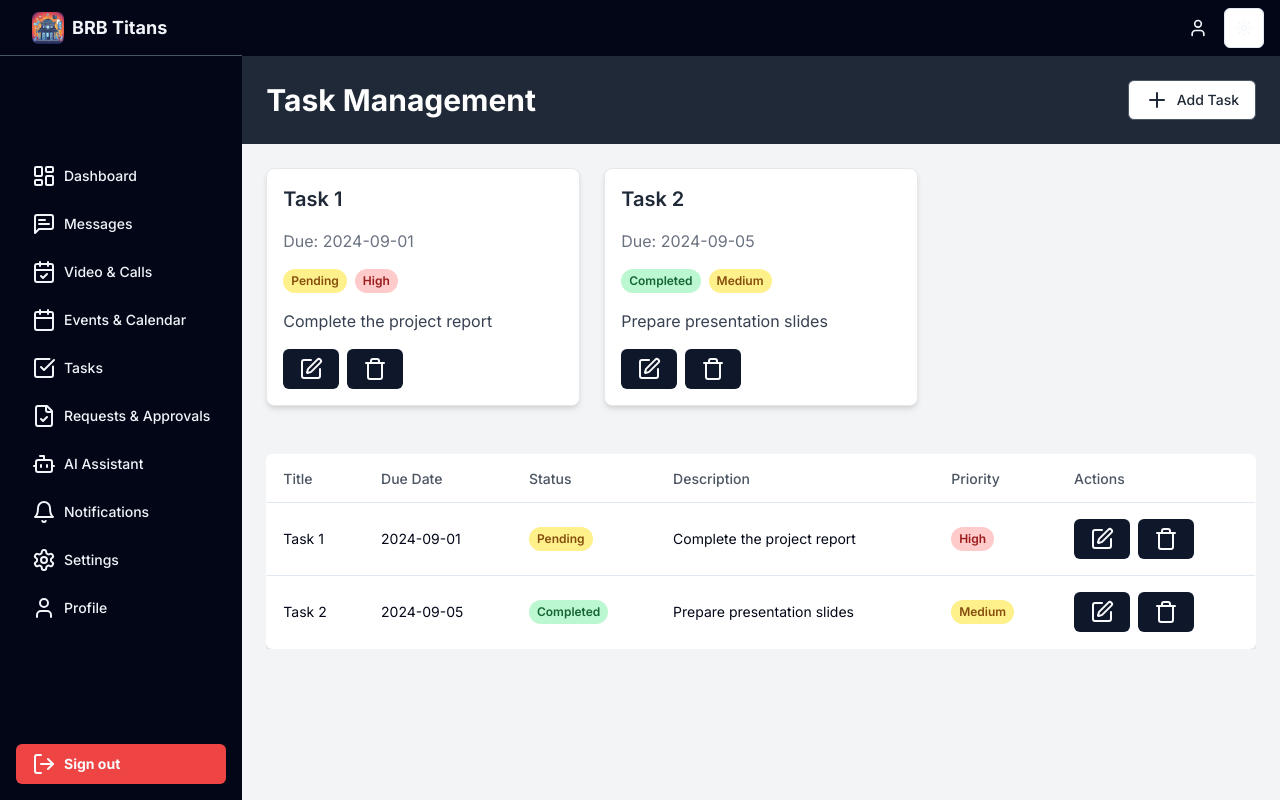
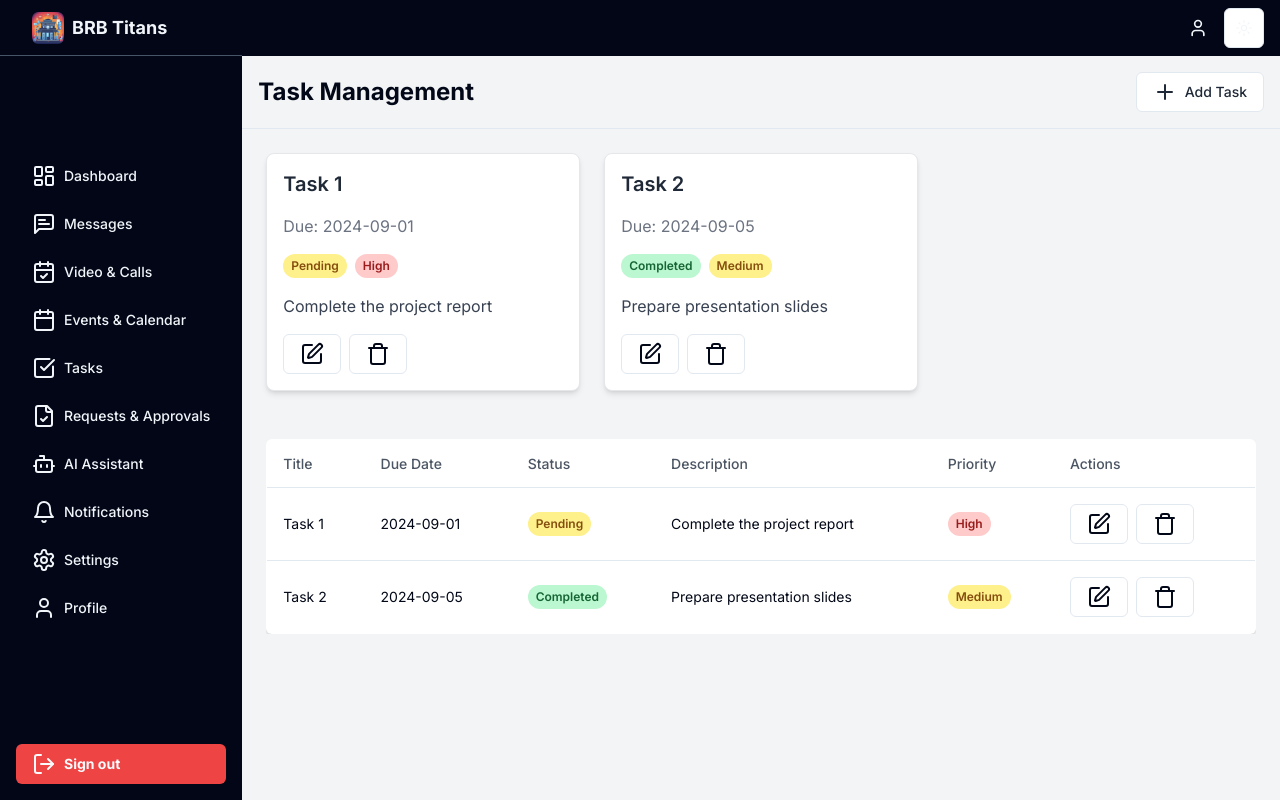
Before and after one commit to Shavkatjon-O/BRB_Hackcelerator_2024_Frontend, a Next.js app: page /dashboard/tasks in a window 1280 px wide. Built offline with nearby package versions, Linux system fonts and the light colour scheme.

Commit message:
fix: task management

```diff
--- a/src/app/dashboard/tasks/page.tsx
+++ b/src/app/dashboard/tasks/page.tsx
@@ -63,11 +63,11 @@ export default function TaskPage() {
   return (
     <div className="bg-gray-100 h-full">
       {/* Header Section */}
-      <header className="flex justify-between items-center p-6 bg-gray-800 text-white">
-        <h1 className="text-3xl font-bold">Task Management</h1>
+      <header className="flex justify-between items-center p-4 border-b">
+        <h1 className="text-2xl font-bold">Task Management</h1>
         <Dialog>
           <DialogTrigger asChild>
-            <Button variant="outline" className="flex items-center space-x-2 text-gray-800 border-gray-600 hover:bg-gray-100">
+            <Button variant="outline" className="flex items-center space-x-2 text-gray-800 hover:bg-gray-100">
               <Plus />
               <span className="font-medium">{editingTask ? 'Edit Task' : 'Add Task'}</span>
             </Button>
@@ -148,8 +148,8 @@ export default function TaskPage() {
             </div>
             <p className="text-gray-700">{task.description}</p>
             <div className="mt-auto flex space-x-2">
-              <Button onClick={() => handleEditTask(task)}><Edit /></Button>
-              <Button onClick={() => handleDeleteTask(task.id)}><Trash /></Button>
+              <Button variant="outline" onClick={() => handleEditTask(task)}><Edit /></Button>
+              <Button variant="outline" onClick={() => handleDeleteTask(task.id)}><Trash /></Button>
             </div>
           </div>
         ))}
@@ -190,8 +190,8 @@ export default function TaskPage() {
                     </span>
                   </TableCell>
                   <TableCell className="flex space-x-2">
-                    <Button onClick={() => handleEditTask(task)}><Edit /></Button>
-                    <Button onClick={() => handleDeleteTask(task.id)}><Trash /></Button>
+                    <Button variant="outline" onClick={() => handleEditTask(task)}><Edit /></Button>
+                    <Button variant="outline" onClick={() => handleDeleteTask(task.id)}><Trash /></Button>
                   </TableCell>
                 </TableRow>
               ))
```
